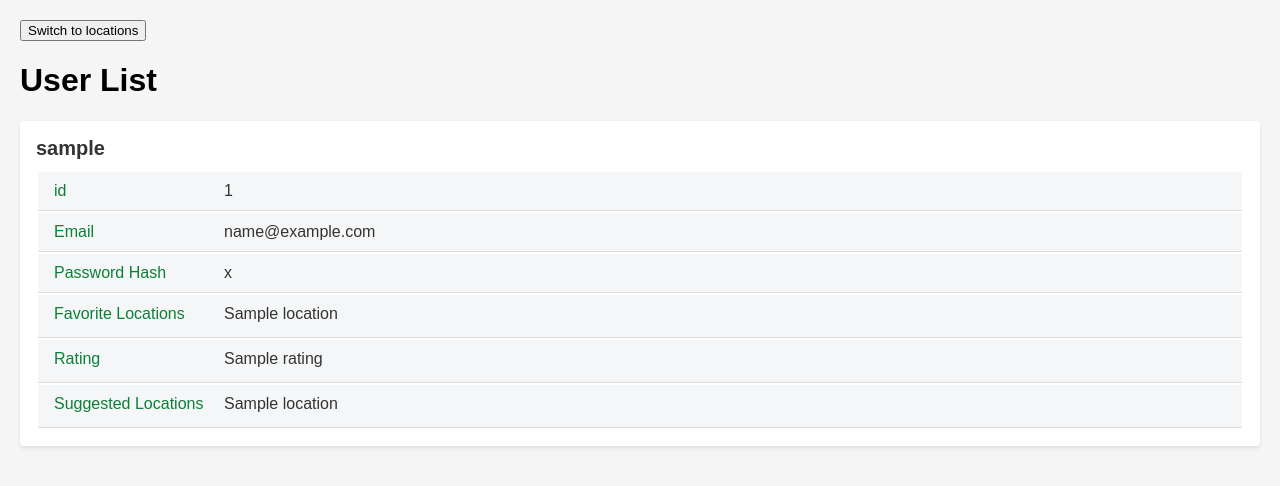
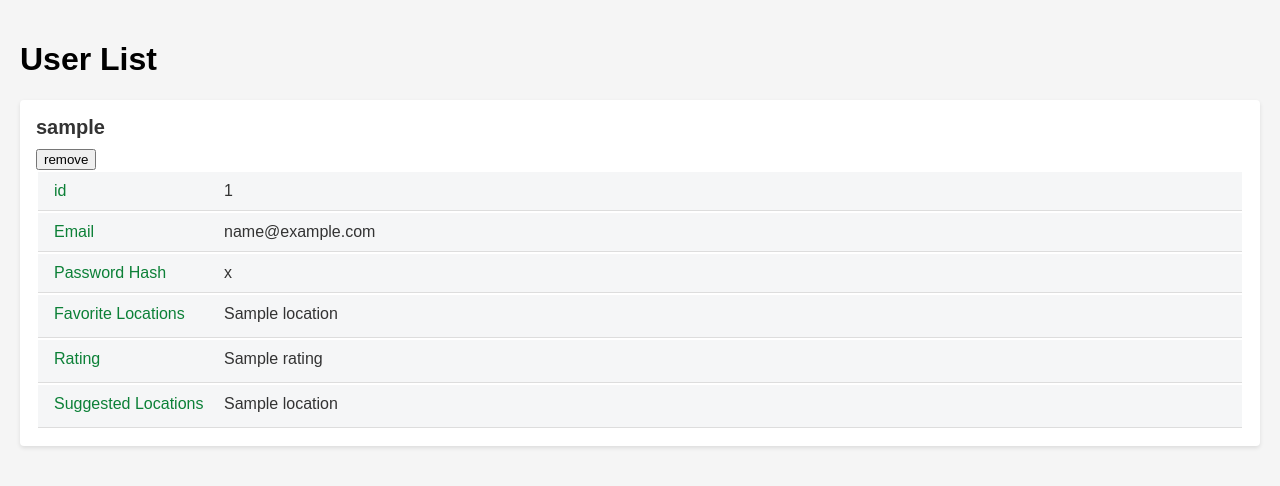
Before and after one commit to Hexy00123/SWP, a Flask app: template templates/users.html in a window 1280 px wide. Shown: the top 486 px of the page. Run offline with Flask 2, Linux system fonts and the light colour scheme; the template is opened without the code that fills it: most values are stand-ins (such as "Sample title", 1, 10 or a date in 2020); lists and menus that the app fills with data are empty.

Commit message:
Improved admin rights, opened access to remove users from db via html page.

```diff
--- a/config.py
+++ b/config.py
@@ -1,2 +1,2 @@
 CONNECTION_STRING = 'mongodb://db:27017/'
-# CONNECTION_STRING = 'mongodb://localhost:27017'
+#CONNECTION_STRING = 'mongodb://localhost:27017'
--- a/templates/users.html
+++ b/templates/users.html
@@ -2,16 +2,24 @@
 <html>
 <head>
     <title>User List</title>
-    <button onclick="GetURL()">
-        Switch to locations
-    </button>
-    <p id="url"></p>
+    <script>
+        function removeUser(userId) {
+            var route = window.location.href.replace("users/show", "/user?id=" + userId);
+            fetch(route, {
+                method: 'DELETE',
+            })
+                .then(response => {
+                    if (response.ok) {
+                        console.log('User ' + userId + ' deleted successfully');
 
-    <script>
-        function GetURL() {
-            var gfg = window.location.href.replace("users", "locations");
-            window.location.replace(gfg)
-            document.getElementById("url").innerHTML = gfg;
+                    } else {
+                        console.log('Error deleting user');
+                    }
+                })
+                .catch(error => {
+                    console.log('Error:', error);
+                });
+
         }
     </script>
 
@@ -85,8 +93,13 @@
 <h1>User List</h1>
 
 {% for user in users %}
-<div class="user-card">
+<div class="user-card" id={{user.id}}>
     <h2>{{ user.username }}</h2>
+
+    <button onclick="removeUser('{{ user.id }}')">
+        remove
+    </button>
+
 
     <table>
         <tr>
@@ -146,5 +159,6 @@
     </table>
 </div>
 {% endfor %}
+
 </body>
 </html>
```
